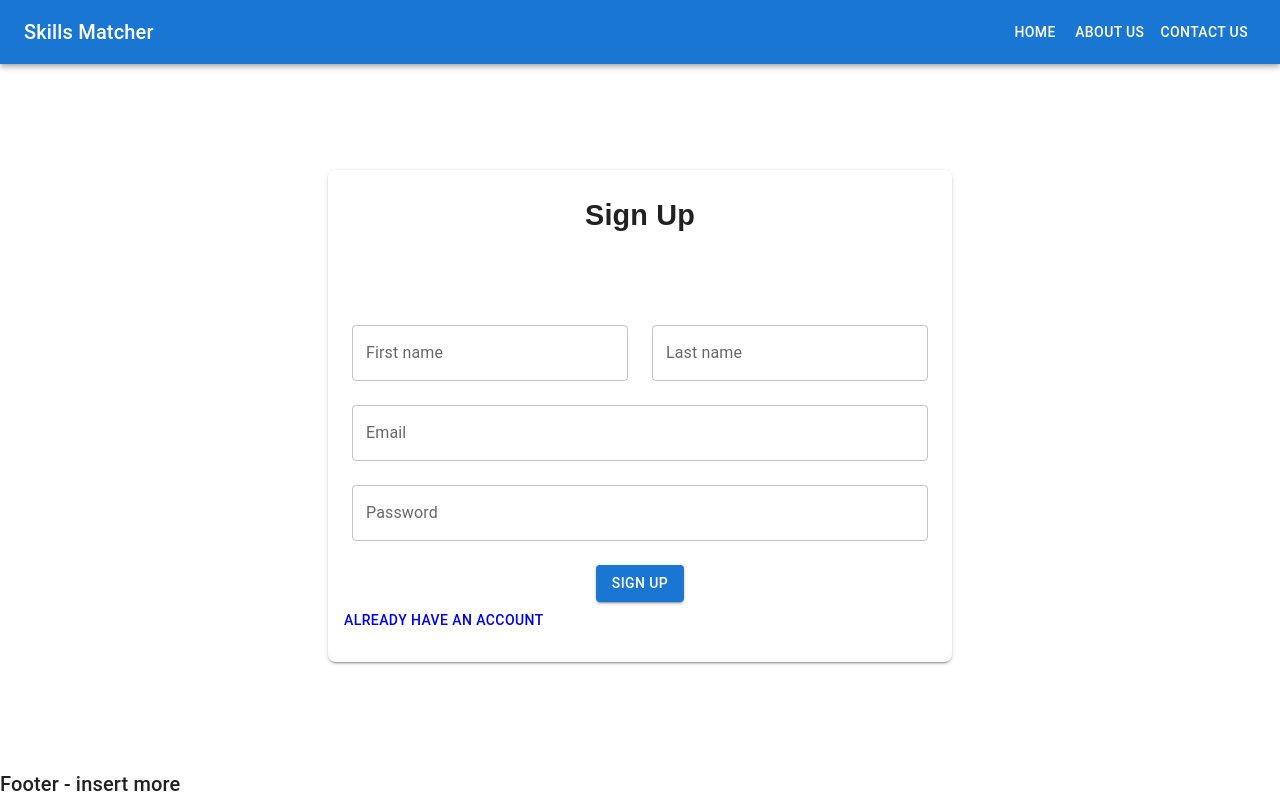
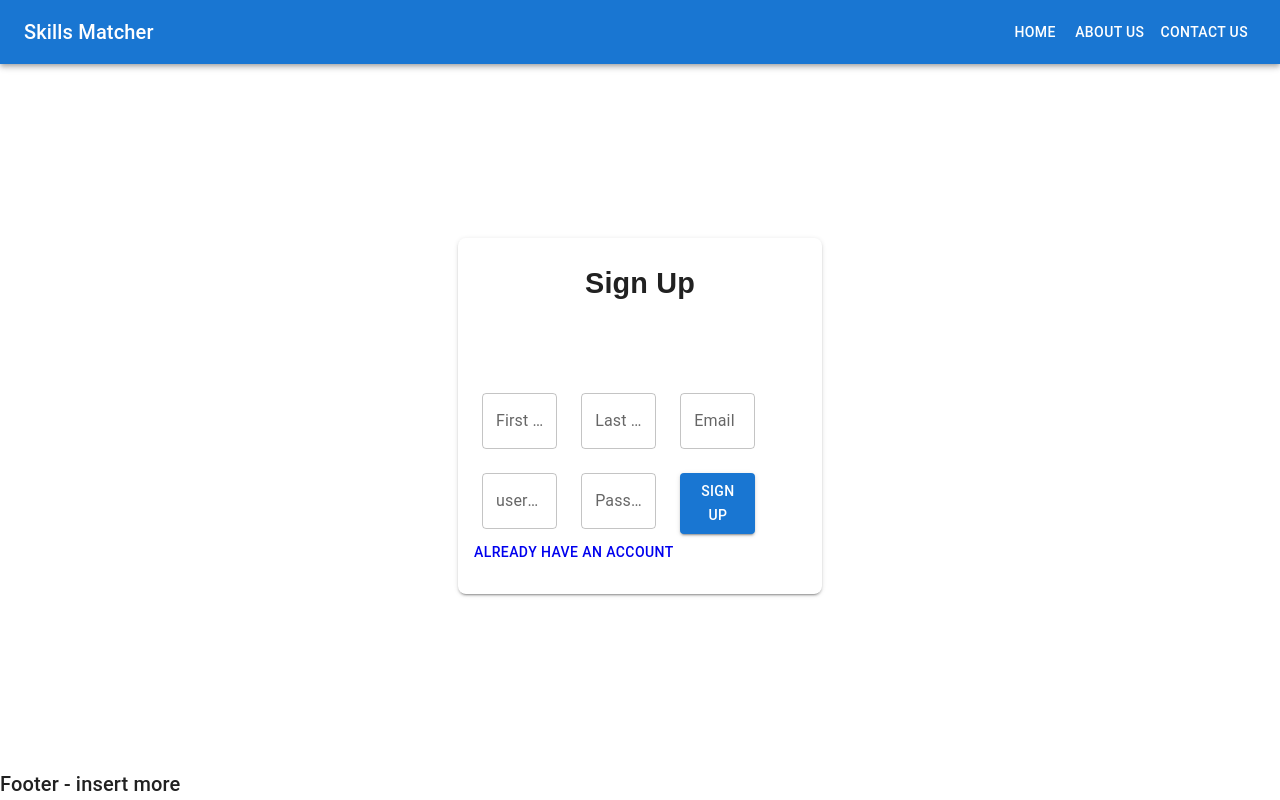
Before and after one commit to putto11262002/skill-matcher-user-ui, a Next.js app in the folder user-client/: page /sign-up in a window 1280 px wide. Built offline with nearby package versions, Linux system fonts and the light colour scheme; no server answers.

Commit message:
removed authservice and switched to mutation

```diff
--- a/user-client/src/pages/sign-up/index.jsx
+++ b/user-client/src/pages/sign-up/index.jsx
@@ -1,3 +1,4 @@
+
 import { signUp } from '@/redux/thunks/user.thunk';
 import {
     Alert,
@@ -13,7 +14,6 @@ import { useRouter } from 'next/router';
 import React, { useEffect, useState } from 'react';
 import { useMutation } from '@tanstack/react-query';
 import { useDispatch, useSelector } from 'react-redux';
-import authService from '@/services/auth.service';
 
 
 const SignUpPage = () => {
@@ -26,7 +26,7 @@ const SignUpPage = () => {
 
 
     const { isLoggedIn, loading, error } = useSelector((state) => state.auth);
-    const {error:  signUpError, mutate, isLoading: isLoadingSignUp} = useMutation(authService.signUp, {
+    const {error:  signUpError, mutate, isLoading: isLoadingSignUp} = useMutation(signUp, {
         onSuccess: (res) => {
             router.push('/login')
         }
@@ -36,7 +36,7 @@ const SignUpPage = () => {
 
     const handleSignUp = (e) => {
         e.preventDefault()
-       mutate({username: email, password, firstName, lastName, email})
+       mutate({username: username, password: password, firstName, lastName, email})
     };
 
     useEffect(() => {
@@ -47,7 +47,7 @@ const SignUpPage = () => {
 
     return (
         <Grid container justifyContent='center' alignItems='center' height='100%'>
-            <Grid xs={11} sm={6} item>
+            <Grid xs={11} sm={6} md={3.5} item>
                 <Box
                     padding={(theme) => theme.spacing(3)}
                     sx={{ boxShadow: { sm: 2, xs: 0 }, borderRadius: 2 }}
@@ -62,7 +62,7 @@ const SignUpPage = () => {
                             <Grid xs={12} item>
                                 {error && <Alert severity='error'>{error.message}</Alert>}
                             </Grid>
-                            <Grid xs={12} md={6} item>
+                            <Grid xs={11} sm={6} md={3.5} item>
                                 <TextField
                                     value={firstName}
                                     onChange={(e) => setFirstName(e.target.value)}
@@ -70,7 +70,7 @@ const SignUpPage = () => {
                                     fullWidth
                                 />
                             </Grid>
-                            <Grid xs={12} md={6} item>
+                            <Grid xs={11} sm={6} md={3.5} item>
                                 <TextField
                                     value={lastName}
                                     onChange={(e) => setLastName(e.target.value)}
@@ -78,7 +78,7 @@ const SignUpPage = () => {
                                     fullWidth
                                 />
                             </Grid>
-                            <Grid xs={12} item>
+                            <Grid xs={11} sm={6} md={3.5}item>
                                 <TextField
                                     value={email}
                                     onChange={(e) => setEmail(e.target.value)}
@@ -87,7 +87,16 @@ const SignUpPage = () => {
                                     fullWidth
                                 />
                             </Grid>
-                            <Grid xs={12} item>
+                            <Grid xs={11} sm={6} md={3.5} item>
+                                <TextField
+                                    value={username}
+                                    onChange={(e) => setUsername(e.target.value)}
+                                    label='username'
+                                    type='username'
+                                    fullWidth
+                                />
+                            </Grid>
+                            <Grid xs={11} sm={6} md={3.5} item>
                                 <TextField
                                     value={password}
                                     onChange={(e) => setPassword(e.target.value)}
@@ -96,14 +105,14 @@ const SignUpPage = () => {
                                     fullWidth
                                 />
                             </Grid>
-                            <Grid display='flex' justifyContent='center' xs={12} item>
+                            <Grid display='flex' justifyContent='center' xs={11} sm={6} md={3.5} item>
                                 <Button type='submit' variant='contained' disabled={loading}>
                                     Sign Up
                                 </Button>
                             </Grid>
                             <Grid>
                             <Link href='/login' passHref>
-                                <Button disabled={isLoadingSignUp} variant="Sign in button">Already have an account</Button>
+                                <Button variant="Sign in button">Already have an account</Button>
                             </Link>
                             </Grid>
                         </Grid>
```
